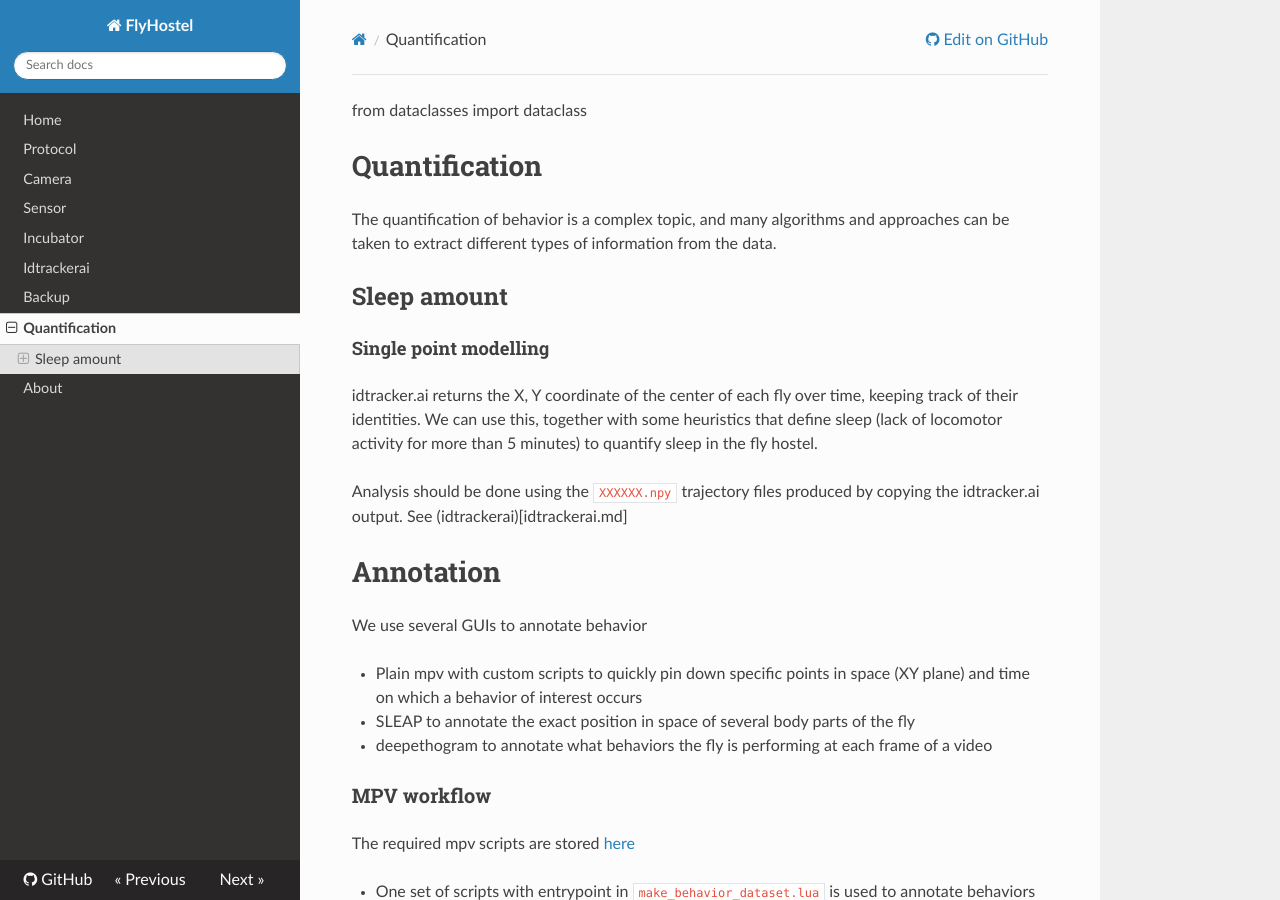
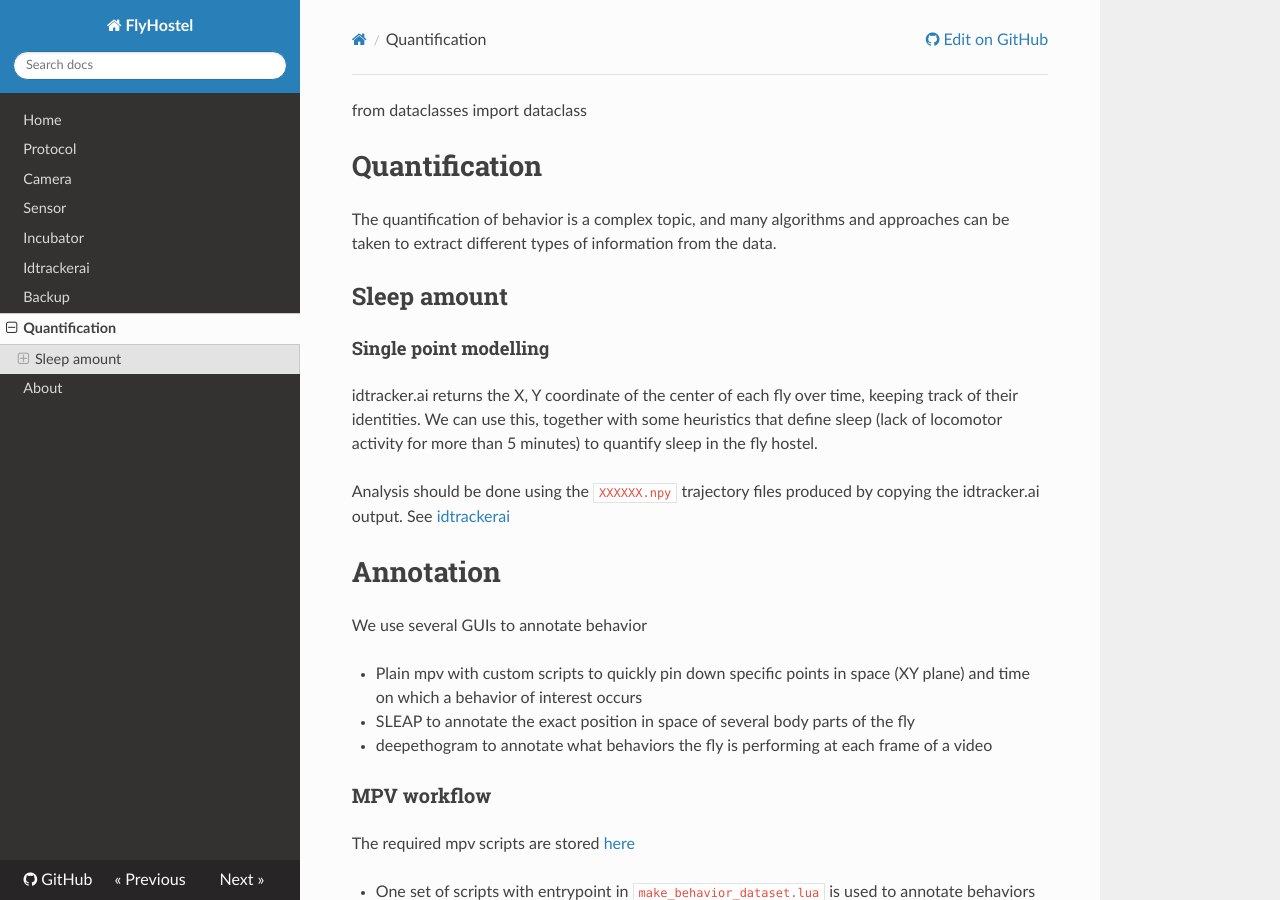
Before and after one commit to shaliulab/FlyHostelDocs, an MkDocs documentation site: the page built from docs/quantification.md, in a window 1280 px wide and 900 px high. Built offline with MkDocs 1.6.1, drawn with Linux system fonts in a browser that asks for light colours; nearby versions of some CDN libraries.

Commit message:
Fix link

```diff
--- a/docs/quantification.md
+++ b/docs/quantification.md
@@ -13,7 +13,7 @@ The quantification of behavior is a complex topic, and many algorithms and appro
 
 idtracker.ai returns the X, Y coordinate of the center of each fly over time, keeping track of their identities. We can use this, together with some heuristics that define sleep (lack of locomotor activity for more than 5 minutes) to quantify sleep in the fly hostel.
 
-Analysis should be done using the `XXXXXX.npy` trajectory files produced by copying the idtracker.ai output. See (idtrackerai)[idtrackerai.md]
+Analysis should be done using the `XXXXXX.npy` trajectory files produced by copying the idtracker.ai output. See [idtrackerai](idtrackerai.md)
 
 
 
```
